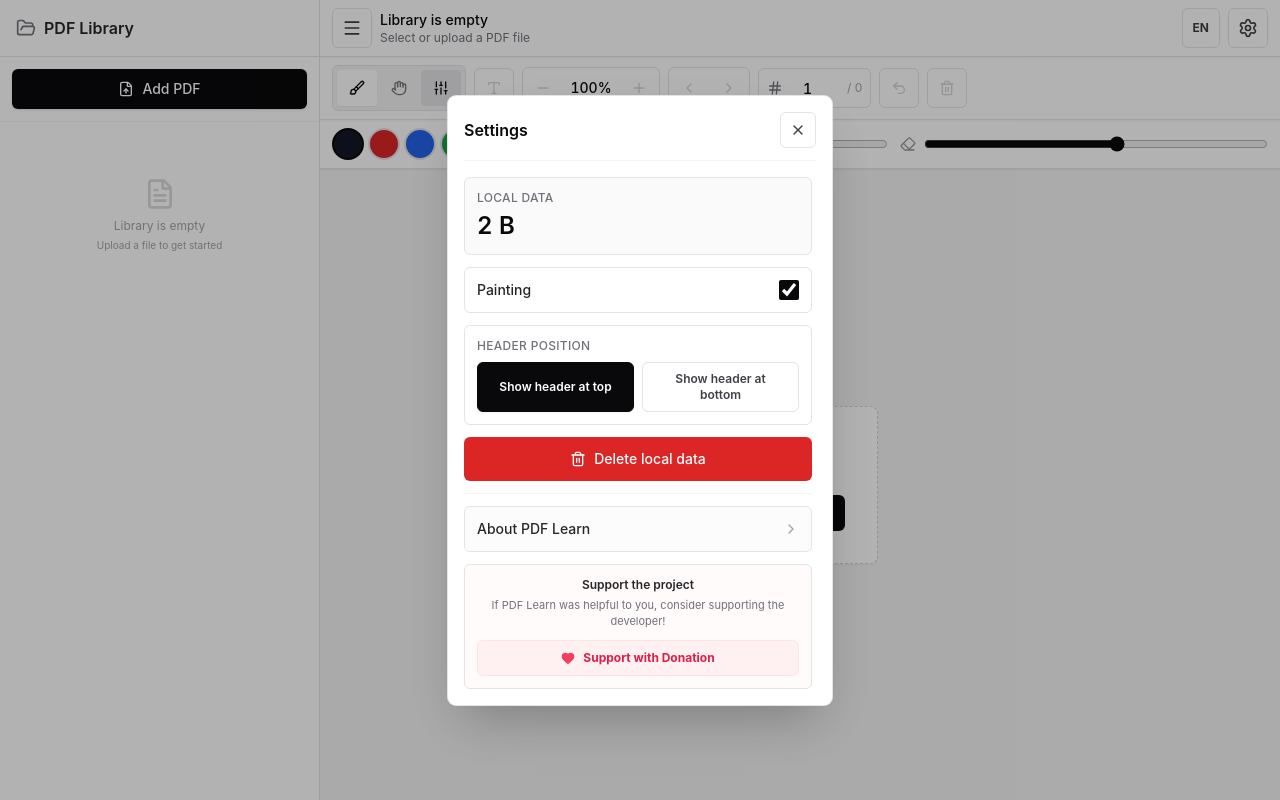
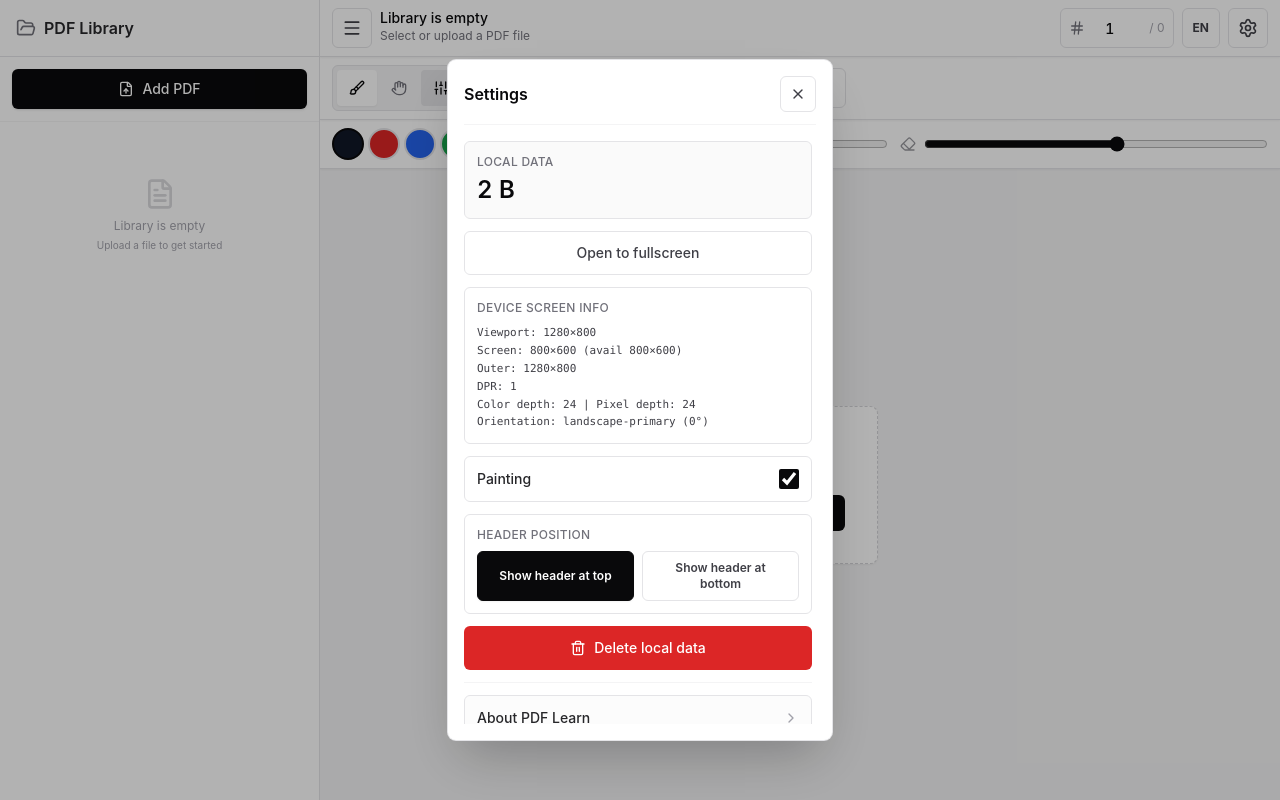
Before and after one commit to albertincx/practice-book-app, a React (Vite) app: page / in a window 1280 px wide. Both pictures are taken after a click on the button 1248 px from the left and 28 px from the top of the page. Built offline with nearby package versions, Linux system fonts and the light colour scheme.

Commit message:
device info

```diff
--- a/src/App.tsx
+++ b/src/App.tsx
@@ -102,6 +102,22 @@
 const DONATE_URL = 'https://boosty.to/safiullin' // TODO: Replace with your actual donation link
 
 type Lang = 'en' | 'ru'
+
+type DeviceScreenInfo = {
+  viewportWidth: number
+  viewportHeight: number
+  outerWidth: number
+  outerHeight: number
+  screenWidth: number
+  screenHeight: number
+  availWidth: number
+  availHeight: number
+  devicePixelRatio: number
+  colorDepth?: number
+  pixelDepth?: number
+  orientationType?: string
+  orientationAngle?: number
+}
 
 const TRANSLATIONS = {
   en: {
@@ -155,6 +171,11 @@
     headerPosition: 'Header Position',
     headerTop: 'Show header at top',
     headerBottom: 'Show header at bottom',
+    deviceScreenInfo: 'Device screen info',
+    openFullscreen: 'Open to fullscreen',
+    exitFullscreen: 'Exit fullscreen',
+    fullscreenUnavailable: 'Fullscreen is not supported in this browser.',
+    fullscreenError: 'Could not open fullscreen.',
   },
   ru: {
     libraryTitle: 'Библиотека PDF',
@@ -207,6 +228,11 @@
     headerPosition: 'Положение шапки',
     headerTop: 'Показывать шапку вверху',
     headerBottom: 'Показывать шапку внизу',
+    deviceScreenInfo: 'Информация об экране устройства',
+    openFullscreen: 'Открыть на весь экран',
+    exitFullscreen: 'Выйти из полноэкранного режима',
+    fullscreenUnavailable: 'Полноэкранный режим не поддерживается в этом браузере.',
+    fullscreenError: 'Не удалось открыть полноэкранный режим.',
   }
 }
 
@@ -257,6 +283,8 @@
   const [isPaintingEnabled, setIsPaintingEnabled] = useState(true)
   const [isLoading, setIsLoading] = useState(false)
   const [isSettingsOpen, setIsSettingsOpen] = useState(false)
+  const [deviceScreenInfo, setDeviceScreenInfo] = useState<DeviceScreenInfo | null>(null)
+  const [isFullscreen, setIsFullscreen] = useState(false)
   const [isTextDialogOpen, setIsTextDialogOpen] = useState(false)
   const [localDataSize, setLocalDataSize] = useState<number | null>(null)
   const [error, setError] = useState('')
@@ -283,6 +311,13 @@
   }, [headerPosition])
 
   useEffect(() => {
+    const update = () => setIsFullscreen(!!document.fullscreenElement)
+    update()
+    document.addEventListener('fullscreenchange', update)
+    return () => document.removeEventListener('fullscreenchange', update)
+  }, [])
+
+  useEffect(() => {
     if (pdfName) {
       document.title = `${pdfName} — PDF Learn`
     } else {
@@ -293,12 +328,49 @@
   }, [pdfName, lang])
 
   useEffect(() => {
-    if (typeof window === 'undefined') {
-      return
-    }
-
-    window.scrollTo({ top: 0, left: 0, behavior: 'auto' })
-  }, [activePdfId, pdfName, pdf])
+    const childElement = document.getElementById('main-sec');
+    if (!childElement) {
+      return
+    }
+    // console.log('a')
+    childElement.scrollTo({ top: 0, left: 0, behavior: 'auto' })
+  }, [activePdfId, pdfName, pdf, pageNumber])
+
+  useEffect(() => {
+    if (!isSettingsOpen) {
+      return
+    }
+
+    const readInfo = () => {
+      const orientation = (window.screen as any)?.orientation as
+        | { type?: string; angle?: number }
+        | undefined
+
+      setDeviceScreenInfo({
+        viewportWidth: window.innerWidth,
+        viewportHeight: window.innerHeight,
+        outerWidth: window.outerWidth,
+        outerHeight: window.outerHeight,
+        screenWidth: window.screen.width,
+        screenHeight: window.screen.height,
+        availWidth: window.screen.availWidth,
+        availHeight: window.screen.availHeight,
+        devicePixelRatio: window.devicePixelRatio || 1,
+        colorDepth: window.screen.colorDepth,
+        pixelDepth: window.screen.pixelDepth,
+        orientationType: orientation?.type,
+        orientationAngle: orientation?.angle,
+      })
+    }
+
+    readInfo()
+    window.addEventListener('resize', readInfo)
+    window.addEventListener('orientationchange', readInfo)
+    return () => {
+      window.removeEventListener('resize', readInfo)
+      window.removeEventListener('orientationchange', readInfo)
+    }
+  }, [isSettingsOpen])
 
   const pageStrokes = useMemo(
     () => strokes.filter((stroke) => stroke.page === pageNumber),
@@ -927,6 +999,45 @@
 
   const t = TRANSLATIONS[lang]
 
+  const fullscreenSupported =
+    typeof document !== 'undefined' &&
+    typeof document.fullscreenEnabled === 'boolean' &&
+    document.fullscreenEnabled
+
+  const deviceScreenInfoText = deviceScreenInfo
+    ? [
+      `Viewport: ${deviceScreenInfo.viewportWidth}×${deviceScreenInfo.viewportHeight}`,
+      `Screen: ${deviceScreenInfo.screenWidth}×${deviceScreenInfo.screenHeight} (avail ${deviceScreenInfo.availWidth}×${deviceScreenInfo.availHeight})`,
+      `Outer: ${deviceScreenInfo.outerWidth}×${deviceScreenInfo.outerHeight}`,
+      `DPR: ${deviceScreenInfo.devicePixelRatio}`,
+      `Color depth: ${deviceScreenInfo.colorDepth ?? '—'} | Pixel depth: ${deviceScreenInfo.pixelDepth ?? '—'}`,
+      `Orientation: ${deviceScreenInfo.orientationType ?? '—'}${
+        deviceScreenInfo.orientationAngle != null ? ` (${deviceScreenInfo.orientationAngle}°)` : ''
+      }`,
+    ].join('\n')
+    : '...'
+
+  const openToFullscreen = async () => {
+    setError('')
+    setIsSettingsOpen(false)
+
+    try {
+      if (!fullscreenSupported) {
+        setError(t.fullscreenUnavailable)
+        return
+      }
+
+      if (document.fullscreenElement) {
+        await document.exitFullscreen()
+        return
+      }
+
+      await document.documentElement.requestFullscreen()
+    } catch {
+      setError(t.fullscreenError)
+    }
+  }
+
   const renderHeader = (position: 'top' | 'bottom') => (
     <header className={`sticky ${position === 'top' ? 'top-0 border-b shadow-sm' : 'bottom-0 border-t shadow-[0_-1px_3px_rgba(0,0,0,0.05)]'} z-20 border-zinc-200 bg-white/95 px-3 py-2 backdrop-blur shrink-0`}>
       <div className="mx-auto flex max-w-5xl items-center gap-2">
@@ -939,11 +1050,36 @@
           <Menu className="h-5 w-5" />
         </button>
 
-        <div className="min-w-0 flex-1">
-          <p className="truncate text-sm font-medium">{pdfName || t.emptyHeader}</p>
-          <p className="text-xs text-zinc-500">
-            {pdf ? `${t.savedLocally} - ${pdf.numPages} ${t.pages}` : t.selectOrUpload}
-          </p>
+        <div className="pdf-name-div min-w-0 flex-1 flex justify-between">
+          <div className="pdf-name-div min-w-0 flex-1">
+            <p className="truncate text-sm font-medium">{pdfName || t.emptyHeader}</p>
+            <p className="text-xs text-zinc-500">
+              {pdf ? `${t.savedLocally} - ${pdf.numPages} ${t.pages}` : t.selectOrUpload}
+            </p>
+          </div>
+          <form
+              className="pageinfo-div flex h-10 items-center gap-1 rounded-md border border-zinc-200 bg-white px-2"
+              onSubmit={(event) => {
+                event.preventDefault()
+                goToPage()
+              }}
+          >
+            <Hash className="h-4 w-4 text-zinc-500" />
+            <input
+                aria-label={t.goToPage}
+                className="h-8 w-14 bg-transparent text-center text-sm font-medium tabular-nums text-zinc-950 outline-none"
+                disabled={!pdf}
+                inputMode="numeric"
+                min="1"
+                max={pdf?.numPages}
+                pattern="[0-9]*"
+                type="number"
+                value={pageInput}
+                onBlur={goToPage}
+                onChange={(event) => setPageInput(event.target.value)}
+            />
+            <span className="text-xs text-zinc-400">/ {pdf?.numPages ?? 0}</span>
+          </form>
         </div>
 
         <button
@@ -1038,6 +1174,8 @@
             disabled={!pdf || pageNumber <= 1}
             onClick={() => setPageNumber((current) => current - 1)}
           >
+            <span className={'text-xs p-1'}>prev page</span>
+
             <ChevronLeft className="h-4 w-4" />
           </button>
           <button
@@ -1048,32 +1186,9 @@
             onClick={() => setPageNumber((current) => current + 1)}
           >
             <ChevronRight className="h-4 w-4" />
+            <span className={'text-xs p-1'}>next page</span>
           </button>
         </div>
-
-        <form
-          className="flex h-10 items-center gap-1 rounded-md border border-zinc-200 bg-white px-2"
-          onSubmit={(event) => {
-            event.preventDefault()
-            goToPage()
-          }}
-        >
-          <Hash className="h-4 w-4 text-zinc-500" />
-          <input
-            aria-label={t.goToPage}
-            className="h-8 w-14 bg-transparent text-center text-sm font-medium tabular-nums text-zinc-950 outline-none"
-            disabled={!pdf}
-            inputMode="numeric"
-            min="1"
-            max={pdf?.numPages}
-            pattern="[0-9]*"
-            type="number"
-            value={pageInput}
-            onBlur={goToPage}
-            onChange={(event) => setPageInput(event.target.value)}
-          />
-          <span className="text-xs text-zinc-400">/ {pdf?.numPages ?? 0}</span>
-        </form>
 
         <button
           type="button"
@@ -1252,7 +1367,7 @@
         {headerPosition === 'top' && renderToolbar()}
         {headerPosition === 'top' && renderBrushSettings()}
 
-        <section className="relative flex flex-1 overflow-auto px-3 py-4">
+        <section id={'main-sec'} className="relative flex flex-1 overflow-auto px-3 py-4">
           {!pdf ? (
             <div className="m-auto flex max-w-sm flex-col items-center gap-4 rounded-lg border border-dashed border-zinc-300 bg-white p-8 text-center shadow-sm">
               <FileUp className="h-10 w-10 text-zinc-400" />
@@ -1337,6 +1452,22 @@
                   </p>
                 </div>
 
+                <button
+                  type="button"
+                  className="inline-flex h-11 w-full items-center justify-center rounded-md border border-zinc-200 bg-white px-4 text-sm font-medium text-zinc-700 hover:bg-zinc-50 active:scale-95 transition-all disabled:text-zinc-400 disabled:bg-white disabled:hover:bg-white"
+                  disabled={!fullscreenSupported}
+                  onClick={() => void openToFullscreen()}
+                >
+                  {isFullscreen ? t.exitFullscreen : t.openFullscreen}
+                </button>
+
+                <div className="rounded-md border border-zinc-200 bg-white p-3">
+                  <p className="text-xs font-medium uppercase tracking-wide text-zinc-500">{t.deviceScreenInfo}</p>
+                  <pre className="mt-2 whitespace-pre-wrap break-words font-mono text-[11px] leading-relaxed text-zinc-700">
+                    {deviceScreenInfoText}
+                  </pre>
+                </div>
+
                 <label className="flex items-center justify-between gap-3 rounded-md border border-zinc-200 bg-white p-3 cursor-pointer hover:bg-zinc-50 transition-colors">
                   <span className="text-sm font-medium text-zinc-800">{t.painting}</span>
                   <input
```
Also changed, not shown: 1 other file (tests, documents, lock files or other folders).
